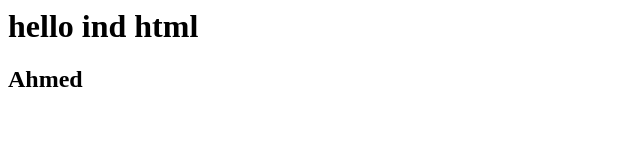
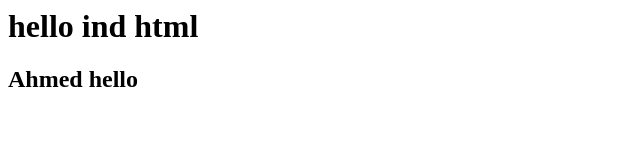
Before and after one commit to Ahmed-bastwesy/MEARN-GIT, a plain HTML site: page index.html in a window 1280 px wide. Shown: the full height of the page, 0-640 px from the left. Drawn offline with Linux system fonts and the light colour scheme.

Commit message:
Add hello

```diff
--- a/index.html
+++ b/index.html
@@ -1,2 +1,2 @@
 <h1>hello ind html</h1>
-<h2>Ahmed</h2>
+<h2>Ahmed hello </h2>
```
